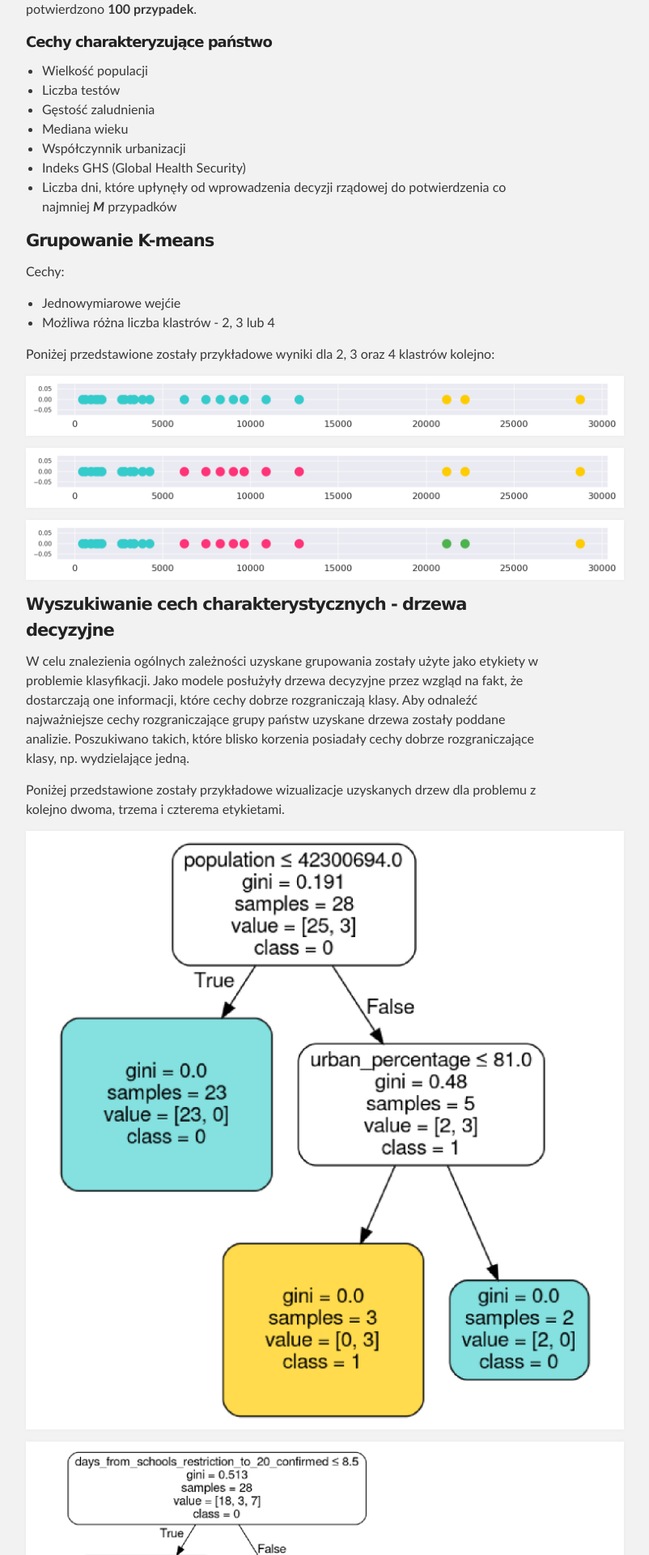
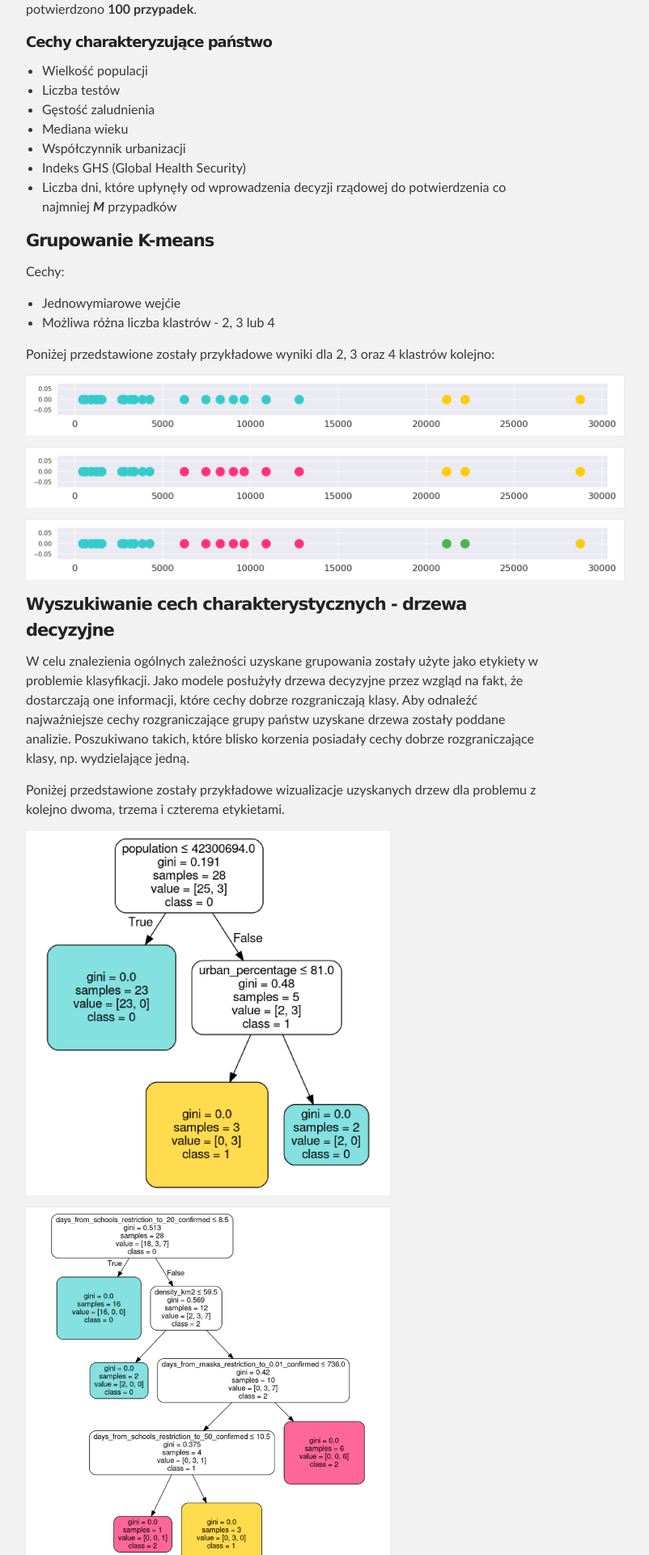
Before and after one commit to covid19ai/covid19ai.github.io, a Jekyll site: the page built from index.md, in a window 1280 px wide. Shown: the part 4480-6400 px from the top of the page at 81% size, without its empty margins (288-1090 px from the left). Built offline with Jekyll 4.4.1, drawn with Linux system fonts in a browser that asks for light colours.

Commit message:
New images

```diff
--- a/index.md
+++ b/index.md
@@ -133,18 +133,18 @@ które blisko korzenia posiadały cechy dobrze rozgraniczające klasy, np. wydzi
 Poniżej przedstawione zostały przykładowe wizualizacje uzyskanych drzew dla problemu z kolejno
 dwoma, trzema i czterema etykietami.
 
-![Drzewo 2 klasy](./assets/images/plots/drzewo2.png)
+![Drzewo 2 klasy](assets/images/plots/drzewo2.png)
 
-![Drzewo 3 klasy](./assets/images/plots/drzewo3.png)
+![Drzewo 3 klasy](assets/images/plots/drzewo3.png)
 
-![Drzewo 4 klasy](./assets/images/plots/drzewo4.png)
+![Drzewo 4 klasy](assets/images/plots/drzewo4.png)
 
 Na kolejnych grafikach można zobaczyć drzewo, które zostało uznane za dobry przykład wskazujący
 na rozgraniczającą cechę oraz drzewo będące anty-przykładem.
 
-![Dobre drzewo](./assets/images/plots/dobredrzewo.png)
+![Dobre drzewo](assets/images/plots/dobredrzewo.png)
 
-![Złe drzewo](./assets/images/plots/zledrzewo.png)
+![Złe drzewo](assets/images/plots/zledrzewo.png)
 
 #### Podsumowanie metody
 
@@ -224,11 +218,9 @@ dnia wybuchu epidemii. Zdecydowano się na wyznaczenie początku pandemii jako
 Poniższe wykresy pokazują dla przykładu odpowiednio sumę wszystkich przypadków, dzienną liczbę nowych przypadków
 oraz dzienny procentowy przyrost nowych przypadków.
 
-![Cechy procentowe suma](./assets/images/plots/cpsuma.png)
+![Cechy procentowe suma](assets/images/plots/cpsuma.png) | ![Cechy procentowe przyrost](assets/images/plots/cpprzyrost.png)
 
-![Cechy procentowe przyrost](./assets/images/plots/cpprzyrost.png)
-
-![Cechy procentowe przyrost procentowy](./assets/images/plots/cpprzyrostprocentowy.png)
+![Cechy procentowe przyrost procentowy](assets/images/plots/cpprzyrostprocentowy.png)
 
 #### Cechy do klasteryzacji
 
@@ -257,7 +249,7 @@ Poniżej przedstawiony został przykład drzewa uzyskanego dla jednej z takich a
 czasowe, którego punkt początkowy stanowił spadek do 20% przyrostu dziennego śmierci. Jak można zauważyć z poniższego
 diagramu 22 z 24 krajów należących do jednej grupy od razu została rozgraniczona.
 
-![Drzewo procentowe](./assets/images/plots/drzewoprocent.png)
+![Drzewo procentowe](assets/images/plots/drzewoprocent.png)
 
 Po głębszej analizie przypadków okazało się, że kraje, które **lepiej** przechodziły epidemię **później** zamknęły szkoły.
 Okazało się, że państwa z mniejszą śmiertelnością zamknęły szkoły średnio około miesiąc przed analizowanym oknem etapu epidemii,
```
Also changed, not shown: other parts of index.md (+0 -6 lines), assets/images/plots/cpprzyrost.png, assets/images/plots/cpprzyrostold.png (added), assets/images/plots/cpprzyrostprocentowy.png, assets/images/plots/cpprzyrostprocentowyold.png (added), assets/images/plots/cpsuma.png, assets/images/plots/cpsumaold.png (added), assets/images/plots/dobredrzewo.png, assets/images/plots/dobredrzewoold.png (added), assets/images/plots/drzewo2.png, assets/images/plots/drzewo2old.png (added), assets/images/plots/drzewo3.png, assets/images/plots/drzewo3old.png (added), assets/images/plots/drzewo4.png, 5 more files.
